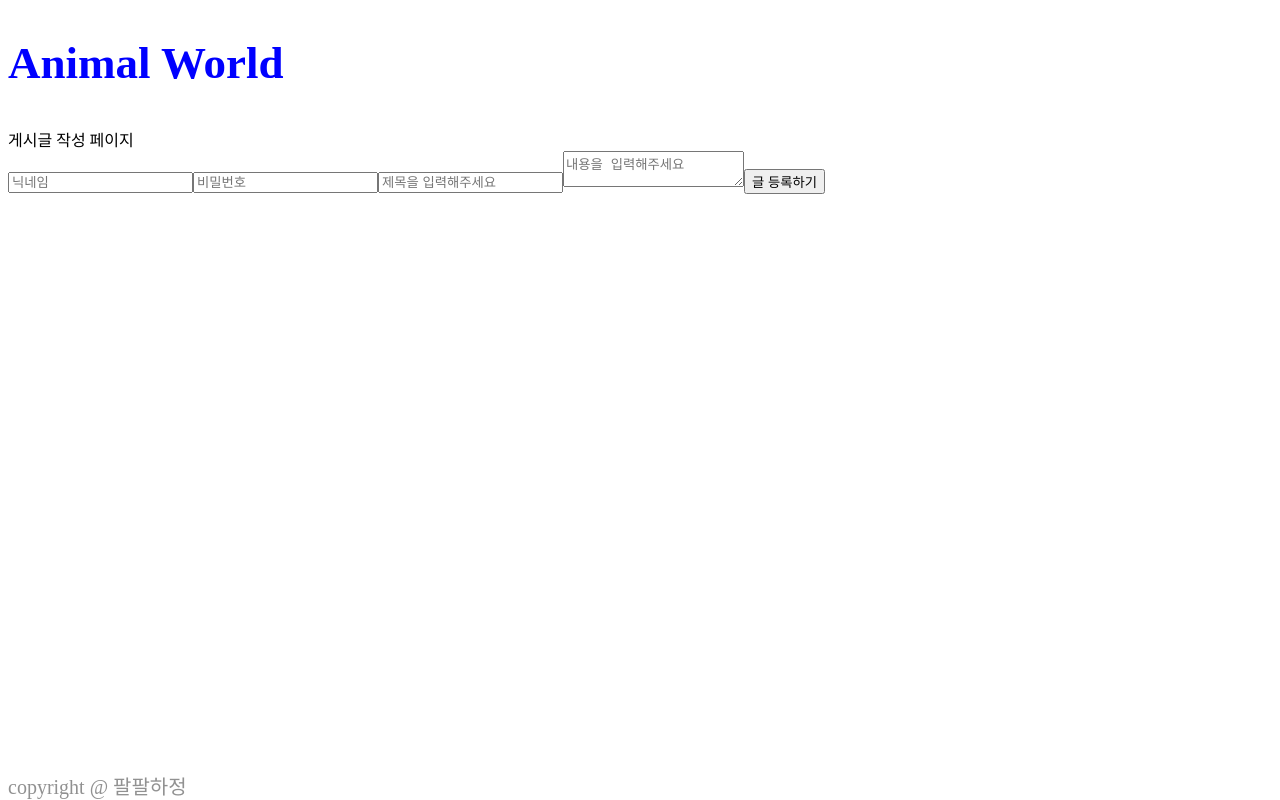
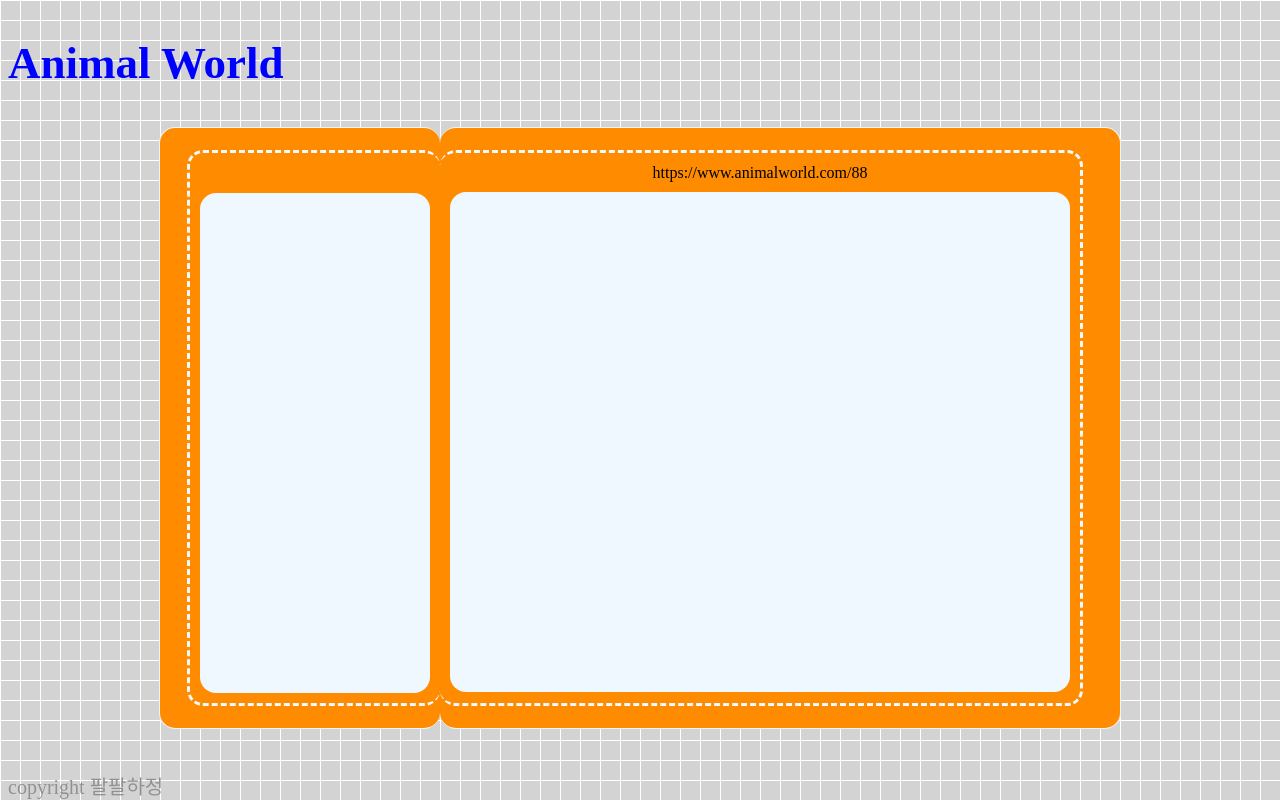
Before and after one commit to react-teamProject/Animal-World-react, a React (Create React App) app: page /boardwrite in a window 1280 px wide. Built offline with nearby package versions, Linux system fonts and the light colour scheme.

Commit message:
Feature: GlobalStyle, MainLayout 적용

```diff
--- a/db.json
+++ b/db.json
@@ -6,13 +6,6 @@
       "pw": "1234",
       "title": "eee",
       "content": "eee"
-    },
-    {
-      "id": "5edfe1f8-6d7f-41d0-b4f9-ec418e8ff6b1",
-      "user": "aaaa",
-      "pw": "1111",
-      "title": "2222",
-      "content": "222"
     },
     {
       "id": "eec12688-dd74-4e3b-b1ba-9221e4a29231",
@@ -58,6 +51,20 @@
       "user": "qqq",
       "pw": "qqq",
       "content": "qqq"
+    },
+    {
+      "boardId": "5edfe1f8-6d7f-41d0-b4f9-ec418e8ff6b1",
+      "id": "5855669f-e1b0-479d-890e-be1bb71dcddd",
+      "user": "asdf",
+      "pw": "adsf",
+      "content": "asdf"
+    },
+    {
+      "boardId": "5edfe1f8-6d7f-41d0-b4f9-ec418e8ff6b1",
+      "id": "f52aa0a8-edd7-40f0-87be-eed28bfcb303",
+      "user": "asdf",
+      "pw": "aaaa",
+      "content": "aaaa"
     }
   ]
 }
--- a/package.json
+++ b/package.json
@@ -24,7 +24,7 @@
     "build": "react-scripts build",
     "test": "react-scripts test",
     "eject": "react-scripts eject",
-    "server": "json-server --watch db.json --port 3001"
+    "server": "json-server --watch db.json --port 3003"
   },
   "eslintConfig": {
     "extends": [
--- a/src/components/UI/Footer.jsx
+++ b/src/components/UI/Footer.jsx
@@ -3,7 +3,7 @@ import styled from "styled-components";
 const Footer = () => {
   return (
     <StFooter>
-      <span>copyright @ 팔팔하정</span>
+      <span>copyright 팔팔하정</span>
     </StFooter>
   );
 };
--- a/src/components/UI/Layout.jsx
+++ b/src/components/UI/Layout.jsx
@@ -2,12 +2,16 @@
 // Header, Footer는 고정이기 때문에 Layout에 추가
 import Header from "./Header";
 import Footer from "./Footer";
+import MainLayout from "./MainLayout";
+import GlobalStyle from "../styles/GlobalStyle";
 
 const Layout = ({ children }) => {
   return (
     <div>
+      <GlobalStyle />
       <Header />
-      {children}
+      {/* {children} */}
+      <MainLayout />
       <Footer />
     </div>
   );
--- /dev/null
+++ b/src/components/UI/MainLayout.jsx
@@ -0,0 +1,101 @@
+import React from "react";
+import styled from "styled-components";
+// import styled from "styled-components";
+
+const MainLayout = () => {
+  return (
+    <MainWrapper>
+      <LeftBox>
+        <div className="left-dot-box">
+          <div className="side-content">
+            <div></div>
+          </div>
+        </div>
+      </LeftBox>
+      <RightBox>
+        <div className="right-dot-box">
+          <div className="title">
+            <div>https://www.animalworld.com/88</div>
+          </div>
+          <div className="main-content"></div>
+        </div>
+      </RightBox>
+    </MainWrapper>
+  );
+};
+
+export default MainLayout;
+
+const MainWrapper = styled.section`
+  display: flex;
+  flex-direction: row;
+  align-items: center;
+  justify-content: center;
+`;
+const LeftBox = styled.div`
+  display: flex;
+  align-items: center;
+  justify-content: flex-end;
+  width: 280px;
+  height: 600px;
+  border: 1px solid #f0f8ff;
+  background-color: #ff8c00;
+  border-radius: 16px;
+  border-right: none;
+  .left-dot-box {
+    display: flex;
+    justify-content: center;
+    align-items: flex-end;
+    position: relative;
+
+    width: 250px;
+    height: 550px;
+    border: 3px dashed #f0f8ff;
+    border-radius: 16px;
+    border-right: none;
+  }
+  .side-content {
+    width: 230px;
+    height: 500px;
+    background-color: #f0f8ff;
+    border-radius: 16px;
+    margin-bottom: 10px;
+  }
+`;
+
+const RightBox = styled.div`
+  display: flex;
+  justify-content: flex-start;
+  align-items: center;
+  width: 680px;
+  height: 600px;
+  background-color: #ff8c00;
+  border: 1px solid #f0f8ff;
+  border-radius: 16px;
+  border-left: none;
+  .right-dot-box {
+    display: flex;
+    flex-direction: column;
+    justify-content: center;
+    align-items: center;
+    position: relative;
+    width: 640px;
+    height: 550px;
+    /* right: 12px; */
+    border: 3px dashed #f0f8ff;
+    border-radius: 16px;
+    border-left: none;
+  }
+  .title {
+    display: flex;
+    align-items: center;
+    padding: 10px;
+  }
+  .main-content {
+    width: 620px;
+    height: 500px;
+    background-color: #f0f8ff;
+    border-radius: 16px;
+    margin-bottom: 10px;
+  }
+`;
--- /dev/null
+++ b/src/components/styles/GlobalStyle.jsx
@@ -0,0 +1,10 @@
+import { createGlobalStyle } from "styled-components";
+const GlobalStyle = createGlobalStyle`
+    Body{
+  background-color: #d3d3d3;
+
+  background-image: linear-gradient(#ffffff 1px, transparent 1px),
+    linear-gradient(to right, #ffffff 1px, #d3d3d3 1px);
+  background-size: 20px 20px;
+    }`;
+export default GlobalStyle;
--- a/src/redux/modules/boardSlice.js
+++ b/src/redux/modules/boardSlice.js
@@ -21,7 +21,7 @@ export const __getBoards = createAsyncThunk(
   "board/getBoards",
   async (payload, thunkApi) => {
     try {
-      const data = await axios.get("http://localhost:3001/board");
+      const data = await axios.get("http://localhost:3003/board");
       return thunkApi.fulfillWithValue(data.data);
     } catch (error) {
       return thunkApi.rejectWithValue(error);
@@ -34,7 +34,7 @@ export const __postBoards = createAsyncThunk(
   "board/postBoards",
   async (payload, thunkApi) => {
     try {
-      const data = await axios.post("http://localhost:3001/board", payload);
+      const data = await axios.post("http://localhost:3003/board", payload);
       return thunkApi.fulfillWithValue(data.data);
     } catch (error) {
       return thunkApi.rejectWithValue(error);
@@ -47,7 +47,7 @@ export const __deleteBoards = createAsyncThunk(
   "board/deteteBoards",
   async (payload, thunkApi) => {
     try {
-      await axios.delete(`http://localhost:3001/board/${payload}`);
+      await axios.delete(`http://localhost:3003/board/${payload}`);
       return thunkApi.fulfillWithValue(payload);
     } catch (error) {
       return thunkApi.rejectWithValue(error);
--- a/src/redux/modules/commentSlice.js
+++ b/src/redux/modules/commentSlice.js
@@ -13,7 +13,7 @@ export const __getComments = createAsyncThunk(
   "comment/getComments",
   async (payload, thunkApi) => {
     try {
-      const data = await axios.get("http://localhost:3001/comment");
+      const data = await axios.get("http://localhost:3003/comment");
       return thunkApi.fulfillWithValue(data.data);
     } catch (error) {
       return thunkApi.rejectWithValue(error);
@@ -26,7 +26,7 @@ export const __postComment = createAsyncThunk(
   "comment/postComment",
   async (payload, thunkApi) => {
     try {
-      const data = await axios.post("http://localhost:3001/comment", payload);
+      const data = await axios.post("http://localhost:3003/comment", payload);
       console.log(payload);
       return thunkApi.fulfillWithValue(data.data);
     } catch (error) {
@@ -40,7 +40,7 @@ export const __deleteComment = createAsyncThunk(
   "comment/deleteComment",
   async (payload, thunkApi) => {
     try {
-      await axios.delete(`http://localhost:3001/comment/${payload}`);
+      await axios.delete(`http://localhost:3003/comment/${payload}`);
       return thunkApi.fulfillWithValue(payload);
     } catch (error) {
       return thunkApi.rejectWithValue(error);
@@ -52,7 +52,7 @@ export const __editComment = createAsyncThunk(
   "comment/editComment",
   async (payload, thunkApi) => {
     try {
-      await axios.patch(`http://localhost:3001/comment/${payload.id}`, payload);
+      await axios.patch(`http://localhost:3003/comment/${payload.id}`, payload);
       return thunkApi.fulfillWithValue(payload);
     } catch (error) {
       return thunkApi.rejectWithValue(error);
```
